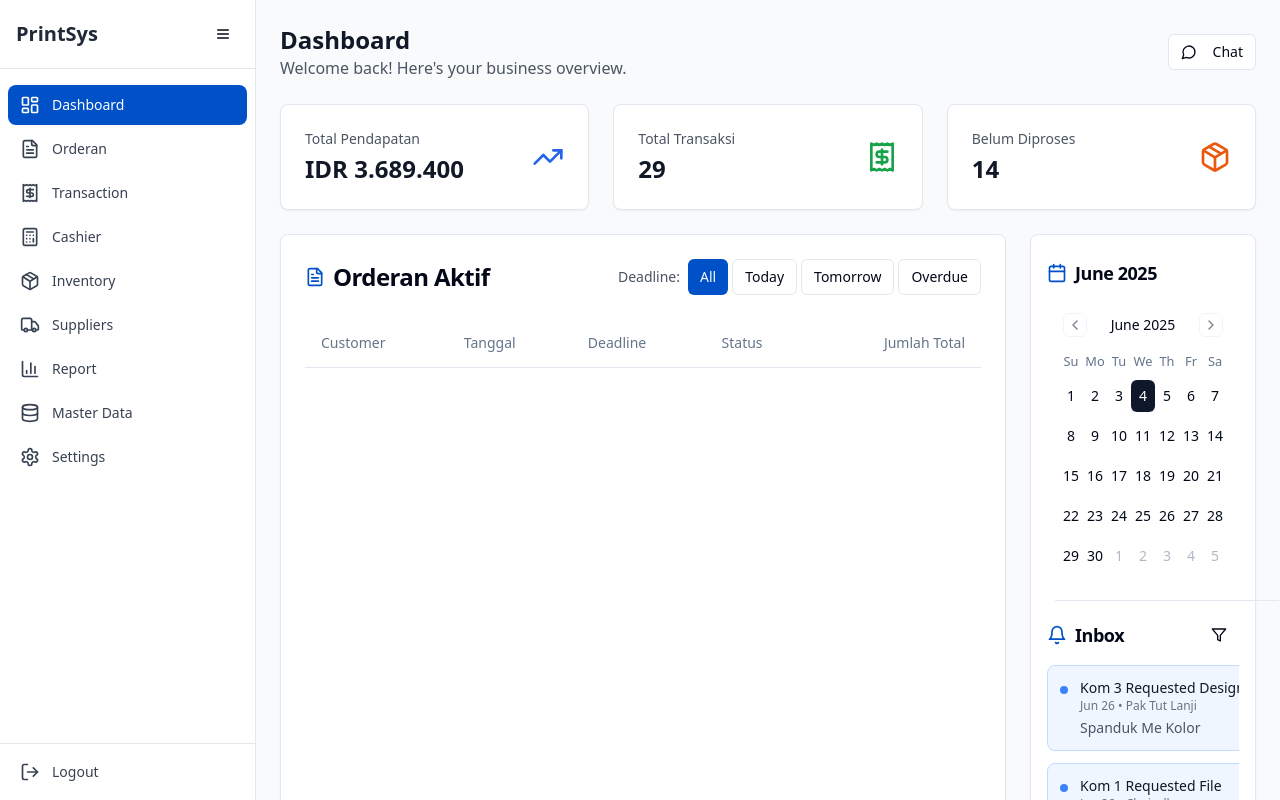
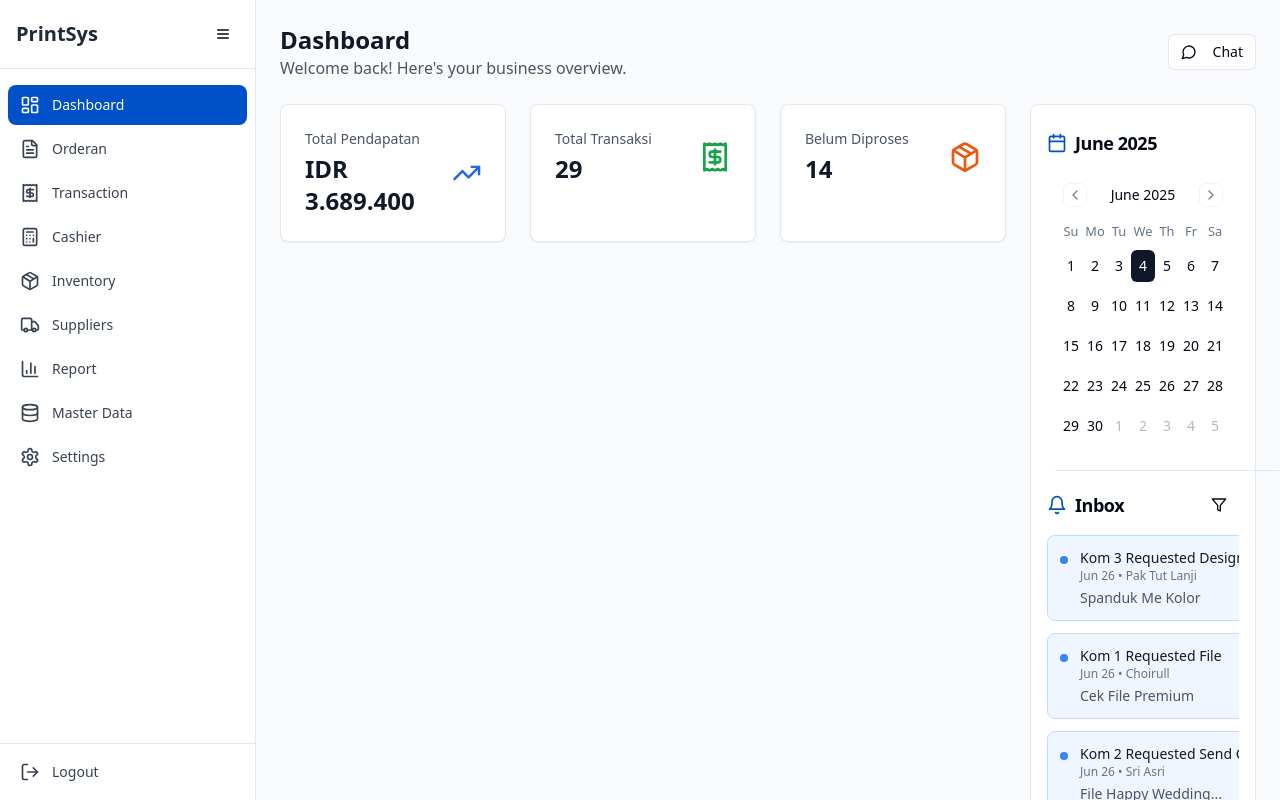
Before and after one commit to milawidyalestari/studio-pos, a React (Vite) app: page / in a window 1280 px wide. Built offline with nearby package versions, Linux system fonts and the light colour scheme.

Commit message:
Refactor: Move calendar and inbox
Move calendar and inbox out of the grid layout, making them static and aligned with the chart cards.

```diff
--- a/src/components/dashboard/ActiveOrdersTable.tsx
+++ b/src/components/dashboard/ActiveOrdersTable.tsx
@@ -117,7 +117,7 @@ const ActiveOrdersTable: React.FC<ActiveOrdersTableProps> = ({
   });
 
   return (
-    <Card className="lg:col-span-3 flex flex-col min-h-0">
+    <Card className="flex flex-col min-h-0 h-full">
       <CardHeader>
         <div className="flex justify-between items-center">
           <CardTitle className="flex items-center">
--- a/src/pages/Dashboard.tsx
+++ b/src/pages/Dashboard.tsx
@@ -1,8 +1,12 @@
 
 import React, { useState } from 'react';
+import { Card } from '@/components/ui/card';
+import { Separator } from '@/components/ui/separator';
 import DashboardHeader from '@/components/dashboard/DashboardHeader';
 import DashboardStats from '@/components/dashboard/DashboardStats';
-import DashboardContent from '@/components/dashboard/DashboardContent';
+import ActiveOrdersTable from '@/components/dashboard/ActiveOrdersTable';
+import CalendarSection from '@/components/dashboard/CalendarSection';
+import InboxSection from '@/components/dashboard/InboxSection';
 
 const Dashboard = () => {
   const [selectedDate, setSelectedDate] = useState<Date | undefined>(new Date());
@@ -14,16 +18,37 @@ const Dashboard = () => {
       {/* Header */}
       <DashboardHeader showInbox={showInbox} onToggleInbox={() => setShowInbox(!showInbox)} />
 
+      {/* Top Row: Stats and Calendar/Inbox */}
+      <div className="grid grid-cols-1 lg:grid-cols-4 gap-6">
         {/* Stats Grid */}
+        <div className="lg:col-span-3">
           <DashboardStats />
+        </div>
 
-      {/* Main Content */}
-      <DashboardContent
+        {/* Calendar and Inbox */}
+        <Card className="lg:col-span-1 flex flex-col">
+          {/* Calendar Section */}
+          <CalendarSection
+            selectedDate={selectedDate}
+            onDateSelect={setSelectedDate}
+          />
+
+          {/* Single Line Divider */}
+          <Separator className="mx-6" />
+
+          {/* Inbox Section */}
+          <InboxSection />
+        </Card>
+      </div>
+
+      {/* Active Orders Table - Full Width */}
+      <div className="flex-1 min-h-0">
+        <ActiveOrdersTable
           selectedDate={selectedDate}
           selectedDeadline={selectedDeadline}
-        onDateSelect={setSelectedDate}
           onDeadlineFilterChange={setSelectedDeadline}
         />
+      </div>
     </div>
   );
 };
```
Lines whose indentation alone changed are shown as unchanged.
